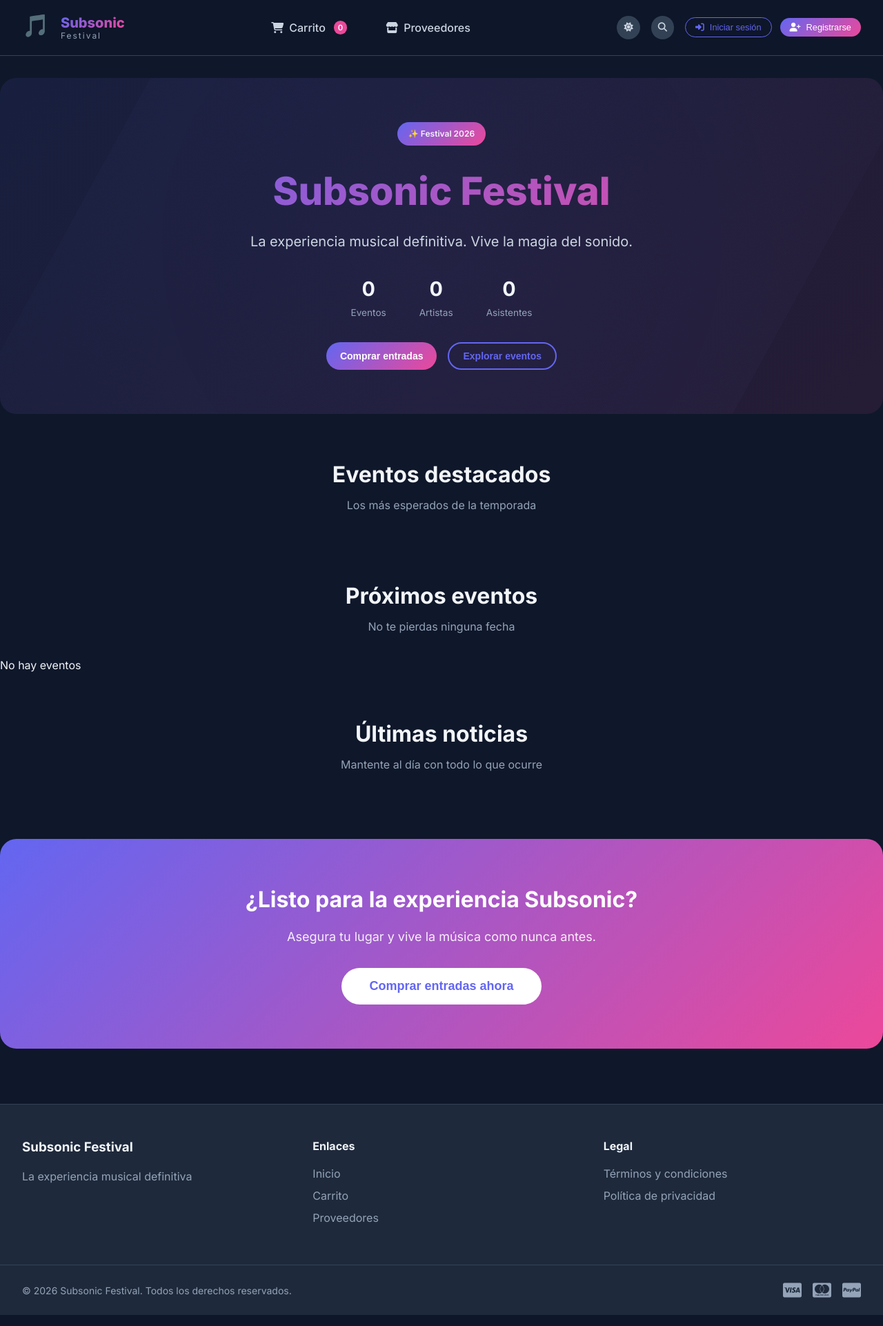
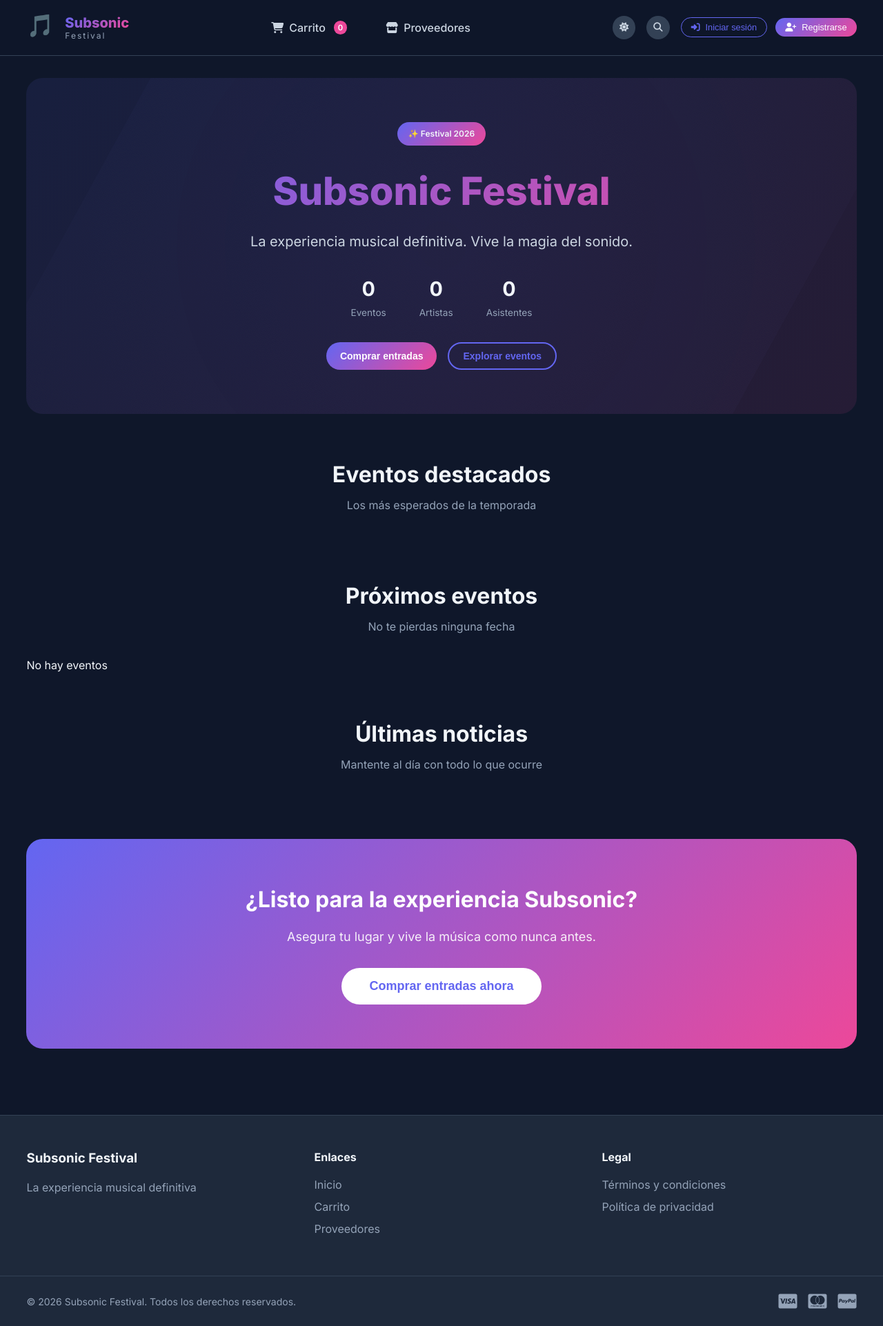
Before and after one commit to rgarciaee/PracticaPIL2G4, a FastAPI app: page /app in a window 1280 px wide. Shown: the whole page at 69% size. Run offline with FastAPI, Linux system fonts and the light colour scheme; data that the repository does not hold is empty; some libraries are stand-ins or nearby versions.

Commit message:
Arreglo barra de búsqueda y márgenes en las páginas

```diff
--- a/view/templates/static/css/main.css
+++ b/view/templates/static/css/main.css
@@ -39,6 +39,10 @@
     --spacing-md: 1.5rem;
     --spacing-lg: 2rem;
     --spacing-xl: 3rem;
+
+    /* Layout */
+    --layout-max-width: 1400px;
+    --page-gutter: clamp(1rem, 3vw, 2.5rem);
 
     /* Border radius */
     --radius-sm: 0.5rem;
@@ -158,12 +162,13 @@ body {
 }
 
 .navbar {
-    padding: var(--spacing-sm) var(--spacing-lg);
+    padding: var(--spacing-sm) 0;
 }
 
 .nav-container {
-    max-width: 1400px;
+    max-width: calc(var(--layout-max-width) + (var(--page-gutter) * 2));
     margin: 0 auto;
+    padding: 0 var(--page-gutter);
     display: flex;
     justify-content: space-between;
     align-items: center;
@@ -383,7 +388,7 @@ body {
     right: 0;
     background: var(--bg-primary);
     border-bottom: 1px solid var(--border-color);
-    padding: var(--spacing-md);
+    padding: var(--spacing-md) 0;
     box-shadow: var(--shadow-lg);
     z-index: 999;
 }
@@ -393,7 +398,7 @@ body {
 }
 
 .search-container {
-    max-width: 600px;
+    max-width: min(760px, calc(100vw - (var(--page-gutter) * 2)));
     margin: 0 auto;
     display: flex;
     align-items: center;
@@ -437,7 +442,7 @@ body {
 }
 
 .search-results {
-    max-width: 600px;
+    max-width: min(760px, calc(100vw - (var(--page-gutter) * 2)));
     margin: var(--spacing-sm) auto 0;
     background: var(--bg-card);
     border-radius: var(--radius-md);
@@ -449,7 +454,13 @@ body {
 /* ===== CONTENIDO PRINCIPAL ===== */
 .main-content {
     min-height: calc(100vh - 300px);
-    padding: var(--spacing-lg) 0;
+    padding: var(--spacing-lg) 0 var(--spacing-xl);
+}
+
+#page-content {
+    max-width: calc(var(--layout-max-width) + (var(--page-gutter) * 2));
+    margin: 0 auto;
+    padding: 0 var(--page-gutter);
 }
 
 .content-loader {
@@ -484,9 +495,9 @@ body {
 }
 
 .footer-content {
-    max-width: 1400px;
+    max-width: calc(var(--layout-max-width) + (var(--page-gutter) * 2));
     margin: 0 auto;
-    padding: var(--spacing-xl) var(--spacing-lg);
+    padding: var(--spacing-xl) var(--page-gutter);
     display: grid;
     grid-template-columns: repeat(auto-fit, minmax(250px, 1fr));
     gap: var(--spacing-xl);
@@ -582,9 +593,9 @@ body {
 }
 
 .footer-bottom {
-    max-width: 1400px;
+    max-width: calc(var(--layout-max-width) + (var(--page-gutter) * 2));
     margin: 0 auto;
-    padding: var(--spacing-md) var(--spacing-lg);
+    padding: var(--spacing-md) var(--page-gutter);
     border-top: 1px solid var(--border-color);
     display: flex;
     justify-content: space-between;
@@ -715,9 +726,9 @@ body {
 
 /* ===== UTILIDADES ===== */
 .container {
-    max-width: 1400px;
+    max-width: calc(var(--layout-max-width) + (var(--page-gutter) * 2));
     margin: 0 auto;
-    padding: 0 var(--spacing-lg);
+    padding: 0 var(--page-gutter);
 }
 
 .text-center { text-align: center; }
```
Also changed, not shown: view/templates/static/javascript/app.js (+50 -27 lines).
